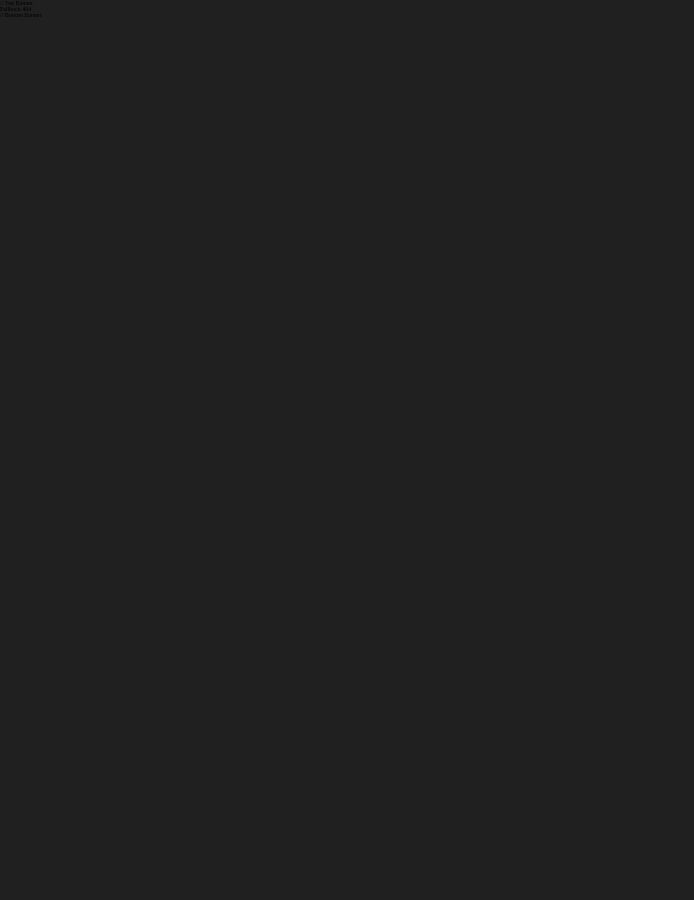
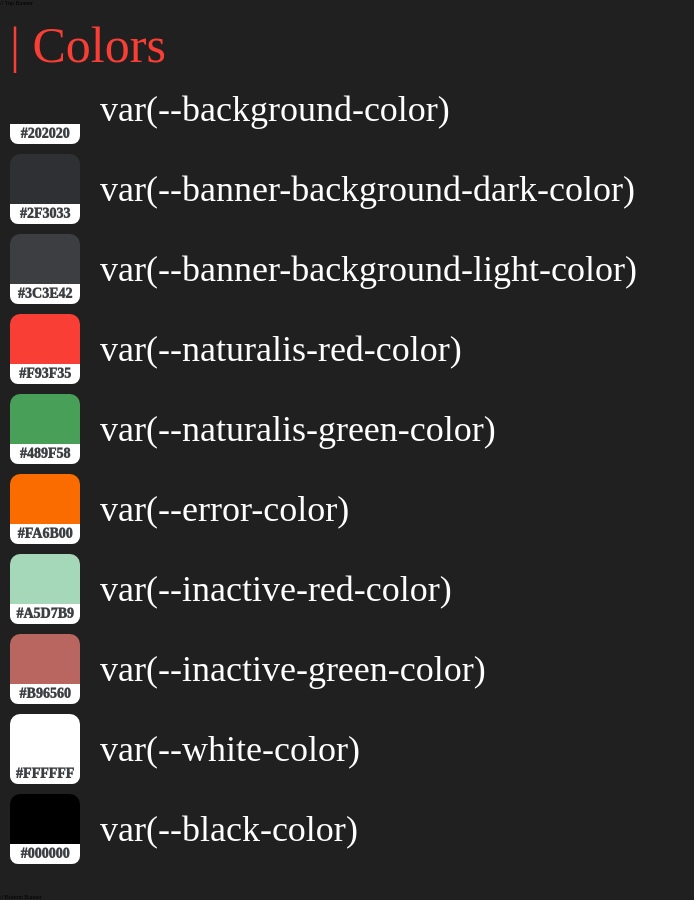
Before and after one commit to GeodeCompany/geode-cracker-react, a React (Create React App) app in the folder geode-cracker/: page /syntax in a window 1280 px wide. Before the commit this address had no page. Shown: the whole page, without its empty margins (0-694 px from the left). Before the commit the page ends 800 px from the top, so only its background shows below. Built offline with nearby package versions, Linux system fonts and the light colour scheme.

Commit message:
feat: add syntax route
- Includes ColorCards for all colors defined in :root

```diff
--- a/geode-cracker/src/App.js
+++ b/geode-cracker/src/App.js
@@ -1,6 +1,7 @@
 import logo from './logo.svg';
 import './App.css';
 
+import Syntax from "./Syntax/Syntax"
 import Instellingen from "./Instellingen/Instellingen";
 
 import { Routes, Route, BrowserRouter as Router} from  'react-router-dom';
@@ -12,6 +13,7 @@ function App() {
       <Routes>
         <Route path="/" >
           <Route index element={<h1>Home Pagina</h1>} />
+          <Route path="syntax" element={[<Syntax />]} />
           <Route path="instellingen" element={[<Instellingen />, <Instellingen />]} />
           <Route path="*" element={<h1>Fallback 404</h1>} />
         </Route>
--- /dev/null
+++ b/geode-cracker/src/Syntax/Components/ColorCard.css
@@ -0,0 +1,41 @@
+.colorCard{
+    display: flex;
+    align-items: center;
+    gap: 2rem;
+
+    margin-bottom: 1rem;
+}
+
+.colorCard__block{
+    display: block;
+    position: relative;
+
+    width: 7rem;
+    height: 7rem;
+
+    border-radius: 1rem;
+    background-color: var(--error-color);
+}
+
+.colorCard__block__text{
+    position: absolute;
+    bottom: 0;
+
+    width: inherit;
+    height: 2rem;
+    text-align: center;
+    vertical-align: middle;
+    line-height: 2rem;
+
+    color: var(--banner-background-light-color);
+    font-size: 1.4rem;
+    font-weight: 1000;
+
+    border-radius: 0 0 .8rem .8rem;
+    background-color: var(--white-color);
+}
+
+.colorCard__text{
+    color: var(--white-color);
+    font-size: 3.6rem;
+}
--- /dev/null
+++ b/geode-cracker/src/Syntax/Components/ColorCard.js
@@ -0,0 +1,18 @@
+import React from 'react';
+import './ColorCard.css';
+
+class ColorCard extends React.Component{
+    render(){
+        return(
+            <section class="colorCard">
+                <div class="colorCard__block" style={{background: this.props.color}}>
+                    <span class="colorCard__block__text">{this.props.color}</span>
+                </div>
+                <p class="colorCard__text"> var({this.props.syntax}) </p>
+            </section>
+
+        )
+    }
+}
+
+export default ColorCard;
--- /dev/null
+++ b/geode-cracker/src/Syntax/Syntax.css
@@ -0,0 +1,12 @@
+.syntaxSection{
+    margin: 1rem;
+}
+
+.syntaxContainer__article{
+    margin-bottom: 3rem;
+}
+
+.syntaxContainer__article__title{
+    color: var(--naturalis-red-color);
+    font-size: 5rem;
+}
--- /dev/null
+++ b/geode-cracker/src/Syntax/Syntax.js
@@ -0,0 +1,29 @@
+import React from 'react';
+import './Syntax.css';
+
+import ColorCard from "./Components/ColorCard";
+
+class Syntax extends React.Component{
+    render(){
+        return(
+            <section class="syntaxSection">
+                <article class="syntaxContainer__article">
+                    <h1 class="syntaxContainer__article__title"> | Colors </h1>
+                    <ColorCard color={"#202020"} syntax={"--background-color"}/>
+                    <ColorCard color={"#2F3033"} syntax={"--banner-background-dark-color"}/>
+                    <ColorCard color={"#3C3E42"} syntax={"--banner-background-light-color"}/>
+                    <ColorCard color={"#F93F35"} syntax={"--naturalis-red-color"}/>
+                    <ColorCard color={"#489F58"} syntax={"--naturalis-green-color"}/>
+                    <ColorCard color={"#FA6B00"} syntax={"--error-color"}/>
+                    <ColorCard color={"#A5D7B9"} syntax={"--inactive-red-color"}/>
+                    <ColorCard color={"#B96560"} syntax={"--inactive-green-color"}/>
+                    <ColorCard color={"#FFFFFF"} syntax={"--white-color"}/>
+                    <ColorCard color={"#000000"} syntax={"--black-color"}/>
+                </article>
+            </section>
+
+        )
+    }
+}
+
+export default Syntax;
```
